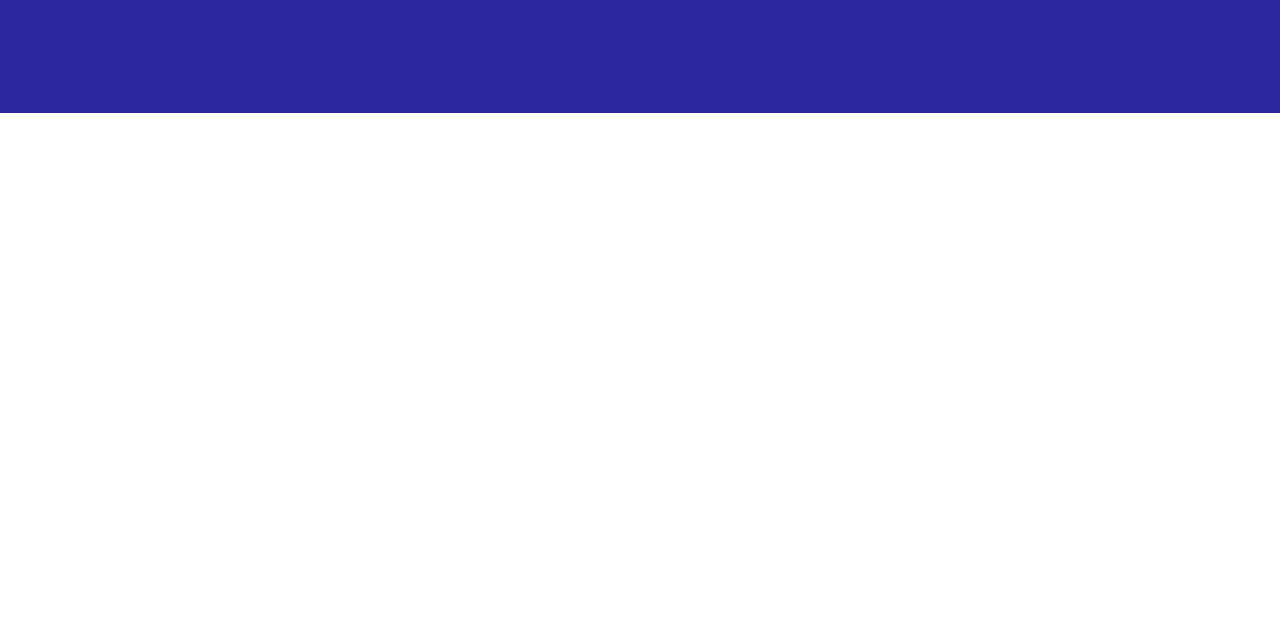
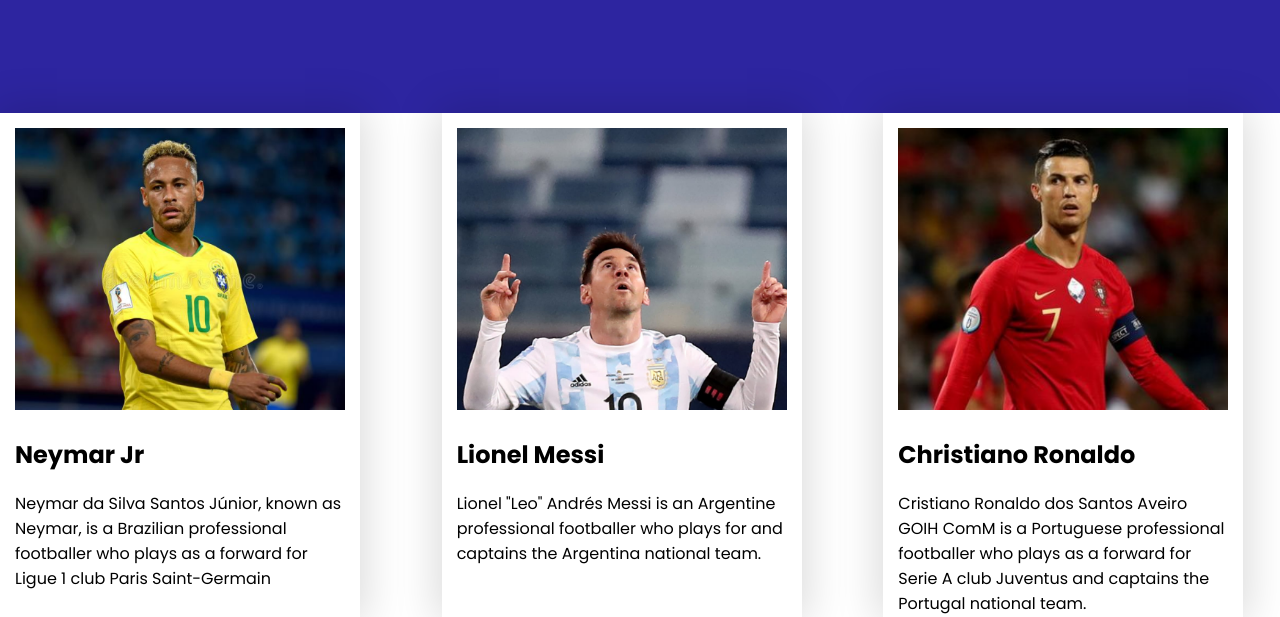
Before and after one commit to Prince-Baust/responsive-football, a plain HTML site: page index.html in a window 1280 px wide. Shown: the part 564-1181 px from the top of the page. Before the commit the page ends 800 px from the top, so only its background shows below. Drawn offline with Linux system fonts and the light colour scheme.

Commit message:
players section player designing

```diff
--- a/index.html
+++ b/index.html
@@ -21,6 +21,30 @@
     </div>
   </section>
 <!--  Top Section End-->
+<!--  Players Section-->
+  <section class="players">
+    <div class="player box-shadow">
+      <div><img class="player__pic" src="images/players/player-1.png" alt=""></div>
+      <div class="player__info">
+        <h2 class="player__info__name">Neymar Jr</h2>
+        <p class="player__info__bio">Neymar da Silva Santos Júnior, known as Neymar, is a Brazilian professional footballer who plays as a forward for Ligue 1 club Paris Saint-Germain</p>
+      </div>
+    </div>
+    <div class="player box-shadow">
+      <div><img class="player__pic" src="images/players/player-2.png" alt=""></div>
+      <div class="player__info">
+        <h2 class="player__info__name">Lionel Messi</h2>
+        <p class="player__info__bio">Lionel "Leo" Andrés Messi is an Argentine professional footballer who plays for and captains the Argentina national team.</p>
+      </div>
+    </div>
+    <div class="player box-shadow">
+      <div><img class="player__pic" src="images/players/player-3.png" alt=""></div>
+      <div class="player__info">
+        <h2 class="player__info__name">Christiano Ronaldo</h2>
+        <p class="player__info__bio">Cristiano Ronaldo dos Santos Aveiro GOIH ComM is a Portuguese professional footballer who plays as a forward for Serie A club Juventus and captains the Portugal national team.</p>
+      </div>
+    </div>
+  </section>
 </main>
 </body>
 </html>
--- a/styles/style.css
+++ b/styles/style.css
@@ -29,6 +29,9 @@ body {
 .btn__icon {
     margin: 0 8px;
 }
+.box-shadow {
+    box-shadow: 0 0 40px 5px rgba(0,0,0,0.15);
+}
 
 /*------------------*\
   Top Section Styles
@@ -59,3 +62,17 @@ body {
 /*----------------------*\
   Players Section Styles
 \*----------------------*/
+
+.players {
+    display: grid;
+    grid-template-columns: repeat(3, 1fr);
+    gap: 60px 45px;
+}
+.player {
+    height: 474px;
+    width: 330px;
+    padding: 15px;
+}
+.player__pic {
+    width: 100%;
+}
```
